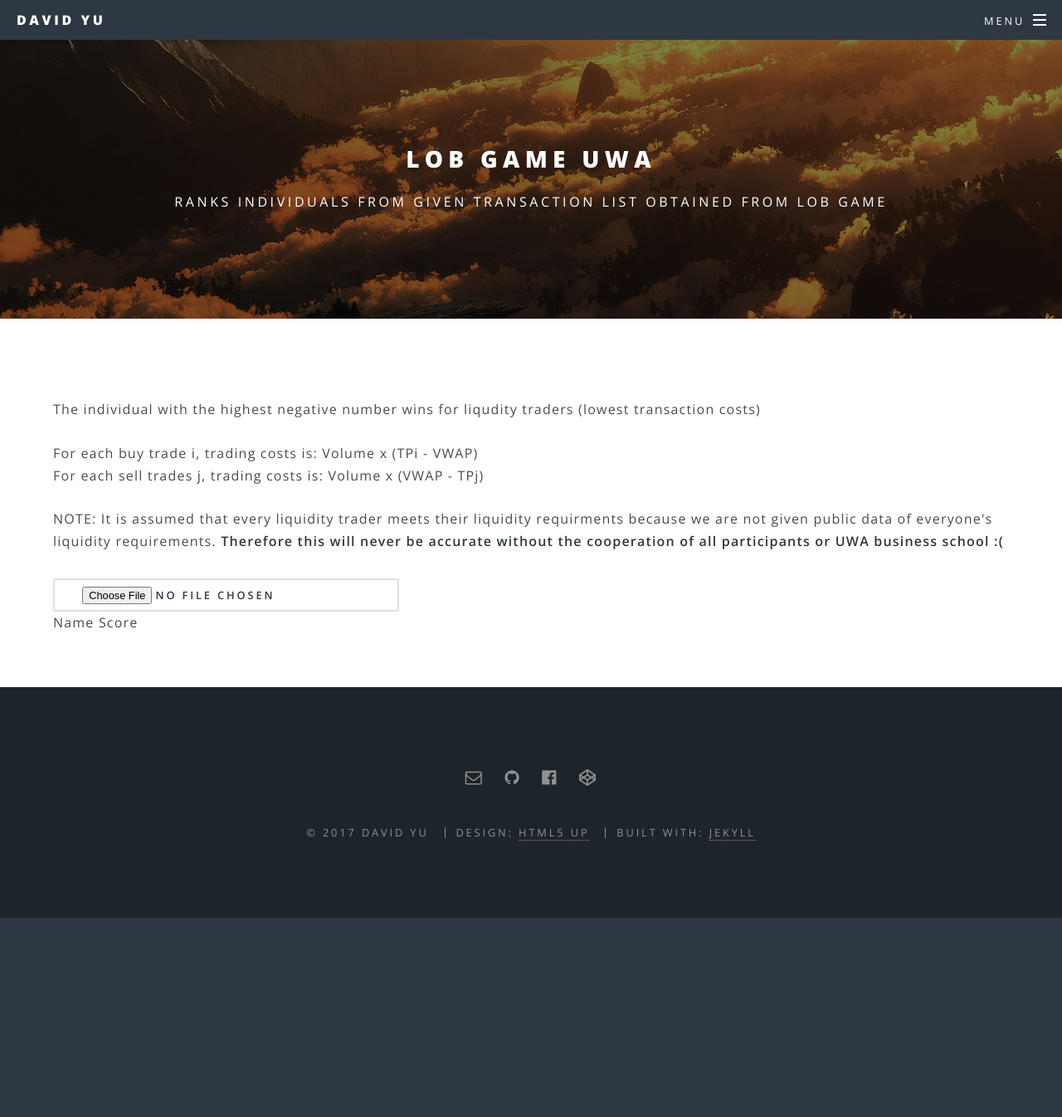
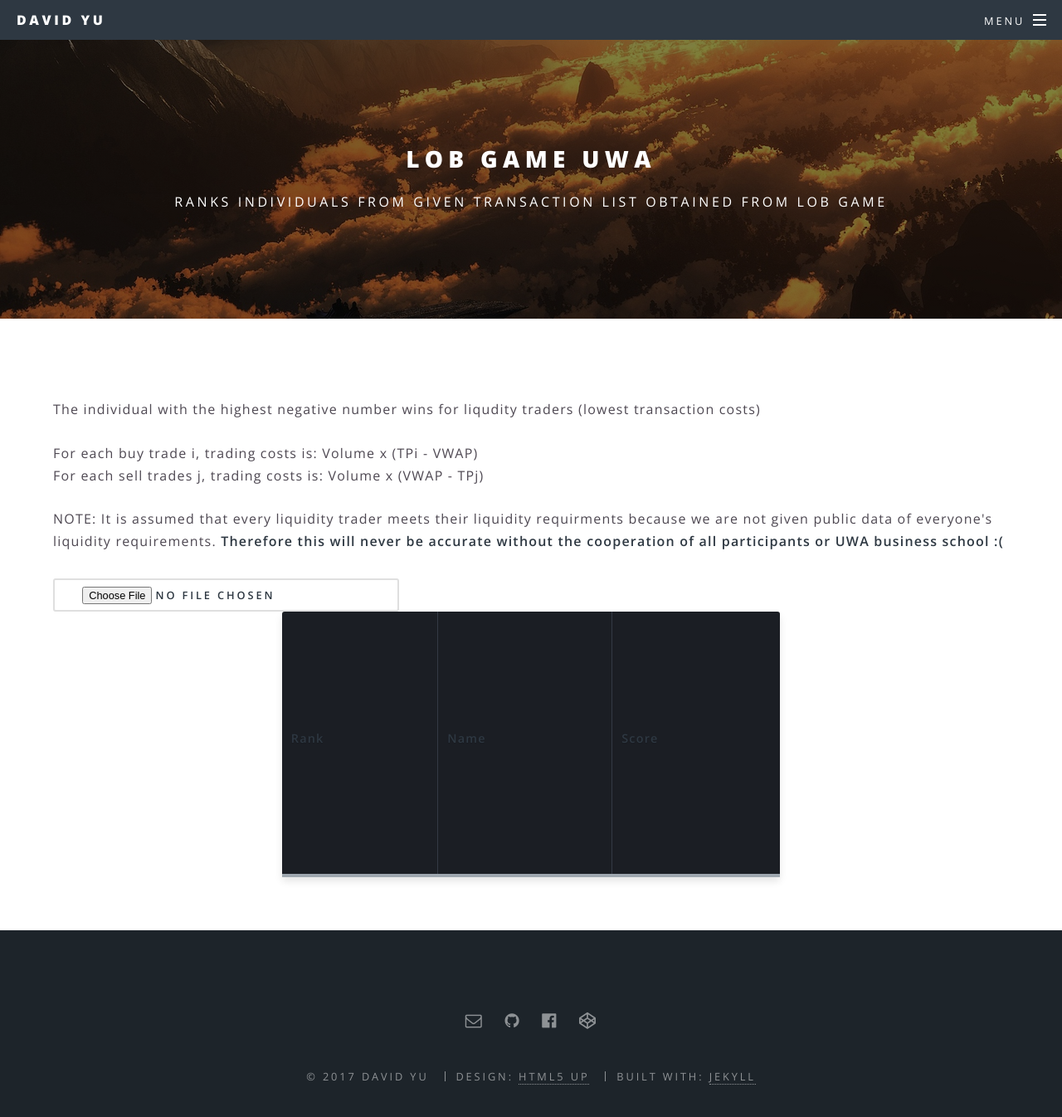
Before and after one commit to fkingnoobgg/my-portfolio-site, a Jekyll site: the page built from lobgameuwa.html, in a window 1280 px wide and 1400 px high, scrolled down 9 px. Shown: the top 1346 px of the window at 83% size. Built offline with Jekyll 4.4.1, drawn with Linux system fonts in a browser that asks for light colours; before the commit the page ends 1115 px from its top, so only the background shows below that.

Commit message:
Revert "change table style"
This reverts commit 3e8c70d6b6c9bfbd28d2816b581db4e17084fa34.

```diff
--- a/css/tables.css
+++ b/css/tables.css
@@ -1,89 +1,136 @@
-/*
-	Side Navigation Menu V2, RWD
-	===================
-	License:
-	https://goo.gl/EaUPrt
-	===================
-	Author: @PableraShow
+@import url(https://fonts.googleapis.com/css?family=Roboto:400,500,700,300,100);
 
- */
+div.table-title {
+   display: block;
+  margin: auto;
+  max-width: 600px;
+  padding:5px;
+  width: 100%;
+}
 
-@charset "UTF-8";
-@import url(https://fonts.googleapis.com/css?family=Open+Sans:300,400,700);
+.table-title h3 {
+   color: #fafafa;
+   font-size: 30px;
+   font-weight: 400;
+   font-style:normal;
+   font-family: "Roboto", helvetica, arial, sans-serif;
+   text-shadow: -1px -1px 1px rgba(0, 0, 0, 0.1);
+   text-transform:uppercase;
+}
 
 
+/*** Table Styles **/
 
-.blue { color: #185875; }
-.yellow { color: #FFF842; }
-
-.container th h1 {
-	  font-weight: bold;
-	  font-size: 1em;
-  text-align: left;
-  color: #185875;
+.table-fill {
+  background: white;
+  border-radius:3px;
+  border-collapse: collapse;
+  height: 320px;
+  margin: auto;
+  max-width: 600px;
+  padding:5px;
+  width: 100%;
+  box-shadow: 0 5px 10px rgba(0, 0, 0, 0.1);
+  animation: float 5s infinite;
 }
 
-.container td {
-	  font-weight: normal;
-	  font-size: 1em;
-  -webkit-box-shadow: 0 2px 2px -2px #0E1119;
-	   -moz-box-shadow: 0 2px 2px -2px #0E1119;
-	        box-shadow: 0 2px 2px -2px #0E1119;
+th {
+  color:#D5DDE5;;
+  background:#1b1e24;
+  border-bottom:4px solid #9ea7af;
+  border-right: 1px solid #343a45;
+  font-size:23px;
+  font-weight: 100;
+  padding:24px;
+  text-align:left;
+  text-shadow: 0 1px 1px rgba(0, 0, 0, 0.1);
+  vertical-align:middle;
 }
 
-.container {
-	  text-align: left;
-	  overflow: hidden;
-	  width: 80%;
-	  margin: 0 auto;
-  display: table;
-  padding: 0 0 8em 0;
+th:first-child {
+  border-top-left-radius:3px;
 }
 
-.container td, .container th {
-	  padding-bottom: 2%;
-	  padding-top: 2%;
-  padding-left:2%;
+th:last-child {
+  border-top-right-radius:3px;
+  border-right:none;
 }
 
-/* Background-color of the odd rows */
-.container tr:nth-child(odd) {
-	  background-color: #323C50;
+tr {
+  border-top: 1px solid #C1C3D1;
+  border-bottom-: 1px solid #C1C3D1;
+  color:#666B85;
+  font-size:16px;
+  font-weight:normal;
+  text-shadow: 0 1px 1px rgba(256, 256, 256, 0.1);
 }
 
-/* Background-color of the even rows */
-.container tr:nth-child(even) {
-	  background-color: #2C3446;
+tr:hover td {
+  background:#4E5066;
+  color:#FFFFFF;
+  border-top: 1px solid #22262e;
+  border-bottom: 1px solid #22262e;
 }
 
-.container th {
-	  background-color: #1F2739;
+tr:first-child {
+  border-top:none;
 }
 
-.container td:first-child { color: #FB667A; }
-
-.container tr:hover {
-   background-color: #464A52;
--webkit-box-shadow: 0 6px 6px -6px #0E1119;
-	   -moz-box-shadow: 0 6px 6px -6px #0E1119;
-	        box-shadow: 0 6px 6px -6px #0E1119;
+tr:last-child {
+  border-bottom:none;
 }
 
-.container td:hover {
-  background-color: #FFF842;
-  color: #403E10;
-  font-weight: bold;
-
-  box-shadow: #7F7C21 -1px 1px, #7F7C21 -2px 2px, #7F7C21 -3px 3px, #7F7C21 -4px 4px, #7F7C21 -5px 5px, #7F7C21 -6px 6px;
-  transform: translate3d(6px, -6px, 0);
-
-  transition-delay: 0s;
-	  transition-duration: 0.4s;
-	  transition-property: all;
-  transition-timing-function: line;
+tr:nth-child(odd) td {
+  background:#EBEBEB;
 }
 
-@media (max-width: 800px) {
-.container td:nth-child(4),
-.container th:nth-child(4) { display: none; }
+tr:nth-child(odd):hover td {
+  background:#4E5066;
 }
+
+tr:last-child td:first-child {
+  border-bottom-left-radius:3px;
+}
+
+tr:last-child td:last-child {
+  border-bottom-right-radius:3px;
+}
+
+td {
+  background:#FFFFFF;
+  padding:20px;
+  text-align:left;
+  vertical-align:middle;
+  font-weight:300;
+  font-size:18px;
+  text-shadow: -1px -1px 1px rgba(0, 0, 0, 0.1);
+  border-right: 1px solid #C1C3D1;
+}
+
+td:last-child {
+  border-right: 0px;
+}
+
+th.text-left {
+  text-align: left;
+}
+
+th.text-center {
+  text-align: center;
+}
+
+th.text-right {
+  text-align: right;
+}
+
+td.text-left {
+  text-align: left;
+}
+
+td.text-center {
+  text-align: center;
+}
+
+td.text-right {
+  text-align: right;
+}
--- a/lobgameuwa.html
+++ b/lobgameuwa.html
@@ -20,14 +20,12 @@ description: Ranks individuals from given transaction list obtained from lob gam
 </p>
 
 <input type="file" name="file" value="Choose file" id="myfile" class="button">
-<body>
-    <div class="">
+<table class="table-fill" id="mytable">
     <thead>
         <tr>
+            <th class="text-left">Rank</th>
             <th>Name</th>
             <th>Score</th>
         </tr>
     </thead>
 </table>
-    </div>
-</body>
```
Lines whose indentation alone changed are shown as unchanged.
